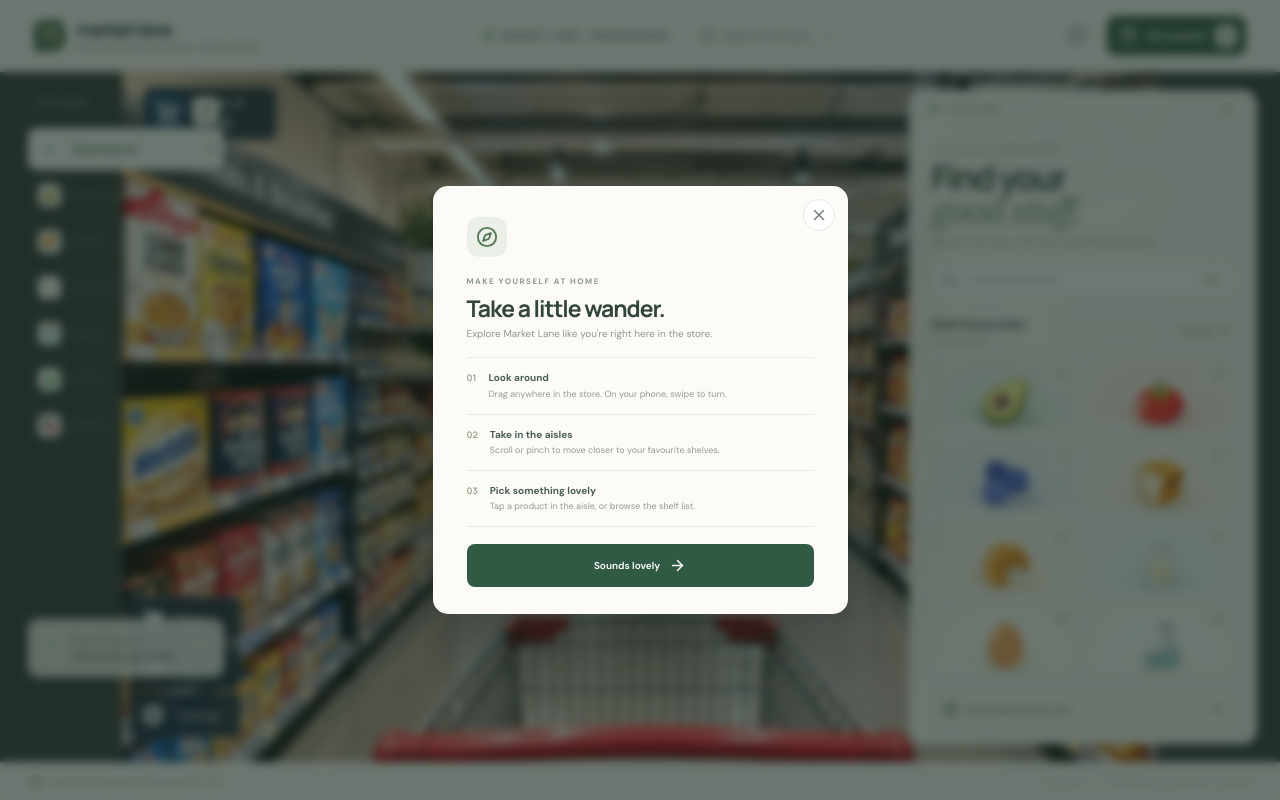
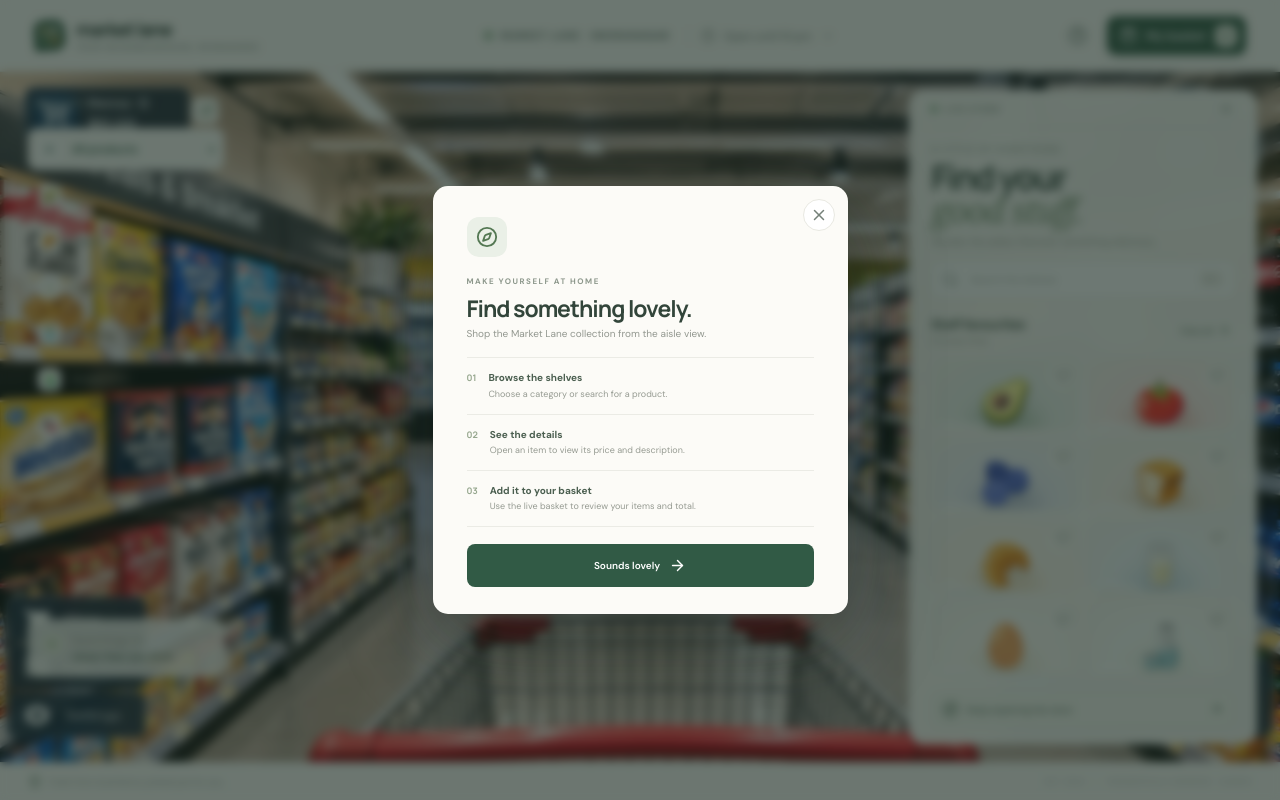
Before and after one commit to qless0218-cmd/virtual-supermarket, a React (Vite) app: page / in a window 1280 px wide. Both pictures are taken after a click on the button 1077 px from the left and 35 px from the top of the page. Built offline with nearby package versions, Linux system fonts and the light colour scheme.

Commit message:
Fill the viewport with the supplied store reference

```diff
--- a/App.jsx
+++ b/App.jsx
@@ -89,7 +89,7 @@ function App() {
       {cartItems.length ? <><div className="cart-lines">{cartItems.map(item => <article className="cart-line" key={item.id}><div className="cart-product-art" style={{ '--product-color': item.color }}>{item.emoji}</div><div className="cart-product-copy"><strong>{item.name}</strong><span>{item.detail}</span><b>{money(item.price)}</b></div><div className="qty-control"><button onClick={() => changeQty(item, -1)} aria-label="Remove one"><Minus size={13} /></button><span>{cart[item.id]}</span><button onClick={() => addToCart(item)} aria-label="Add one"><Plus size={13} /></button></div></article>)}</div><div className="cart-summary"><div><span>Subtotal</span><strong>{money(subtotal)}</strong></div><div><span>Delivery</span><strong className="free-delivery">On us today</strong></div><div className="total-row"><span>Total</span><strong>{money(subtotal)}</strong></div><button className="checkout-button" onClick={() => alert('Online checkout is coming in a later milestone. Your basket is saved for this visit.')}>Continue to checkout <ArrowRight size={17} /></button><p>Easy returns · Thoughtful delivery · Always local</p></div></> : <div className="empty-cart"><span>🧺</span><h3>Your basket is taking a little break.</h3><p>Pick something lovely from the shelves and it’ll show up here.</p><button onClick={() => setCartOpen(false)}>Back to the store <ArrowRight size={16} /></button></div>}
     </aside></div>}
 
-    {helpOpen && <div className="modal-backdrop" onMouseDown={event => { if (event.target === event.currentTarget) setHelpOpen(false) }}><section className="help-modal"><button className="modal-close" onClick={() => setHelpOpen(false)} aria-label="Close"><X size={18} /></button><span className="help-sparkle"><Compass size={22} /></span><div className="eyebrow">MAKE YOURSELF AT HOME</div><h2>Take a little wander.</h2><p>Explore Market Lane like you're right here in the store.</p><div className="help-steps"><div><span>01</span><p><strong>Look around</strong>Drag anywhere in the store. On your phone, swipe to turn.</p></div><div><span>02</span><p><strong>Take in the aisles</strong>Scroll or pinch to move closer to your favourite shelves.</p></div><div><span>03</span><p><strong>Pick something lovely</strong>Tap a product in the aisle, or browse the shelf list.</p></div></div><button className="modal-add" onClick={() => setHelpOpen(false)}>Sounds lovely <ArrowRight size={17} /></button></section></div>}
+    {helpOpen && <div className="modal-backdrop" onMouseDown={event => { if (event.target === event.currentTarget) setHelpOpen(false) }}><section className="help-modal"><button className="modal-close" onClick={() => setHelpOpen(false)} aria-label="Close"><X size={18} /></button><span className="help-sparkle"><Compass size={22} /></span><div className="eyebrow">MAKE YOURSELF AT HOME</div><h2>Find something lovely.</h2><p>Shop the Market Lane collection from the aisle view.</p><div className="help-steps"><div><span>01</span><p><strong>Browse the shelves</strong>Choose a category or search for a product.</p></div><div><span>02</span><p><strong>See the details</strong>Open an item to view its price and description.</p></div><div><span>03</span><p><strong>Add it to your basket</strong>Use the live basket to review your items and total.</p></div></div><button className="modal-add" onClick={() => setHelpOpen(false)}>Sounds lovely <ArrowRight size={17} /></button></section></div>}
   </main>
 }
 
--- a/reference-scene.css
+++ b/reference-scene.css
@@ -3,16 +3,9 @@
   background-image: var(--reference-store-image);
   background-position: center center;
   background-repeat: no-repeat;
-  background-size: cover;
+  background-size: 100% 100%;
 }
 
 .reference-scene .scene-wash {
   display: none;
 }
-
-@media (min-aspect-ratio: 1.6/1) {
-  .reference-scene .scene-wrap.reference-photo {
-    background-size: auto 100%;
-    background-color: #353b38;
-  }
-}
```
Also changed, not shown: 1 other file (tests, documents, lock files or other folders).
